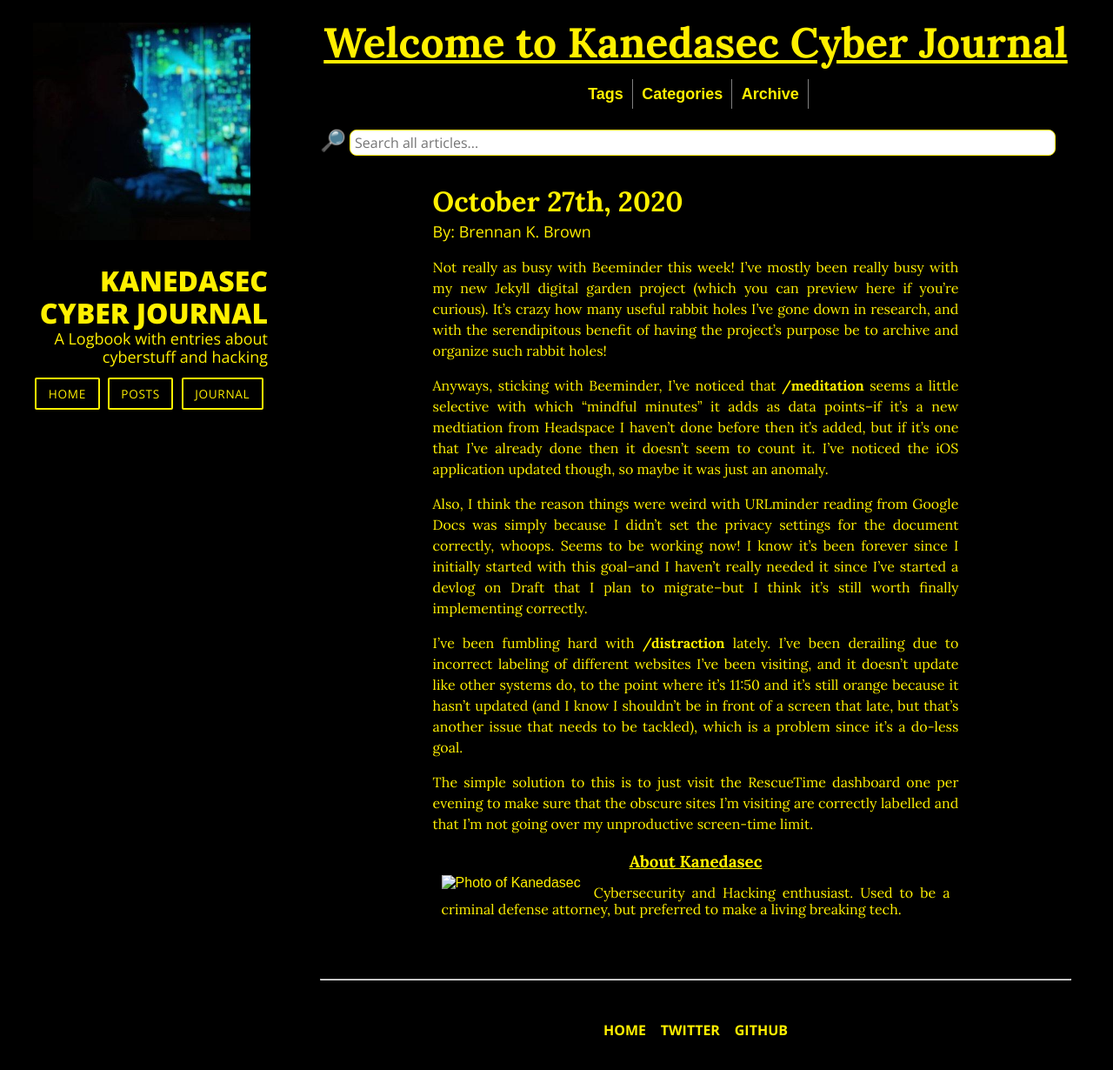
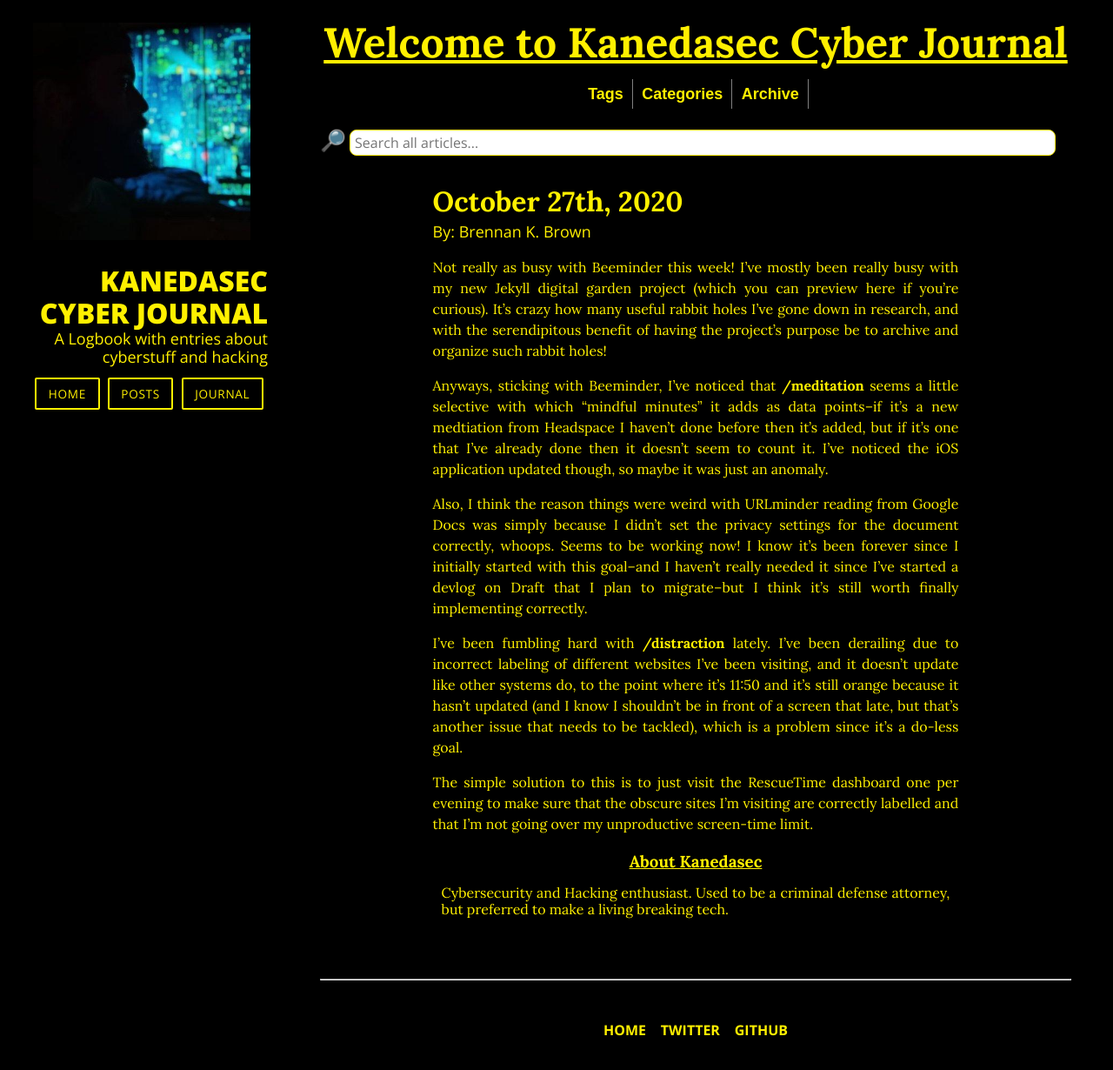
Before and after one commit to kanedasec/kanedasec.github.io, a Jekyll site: the page built from _journals/October-27th-2020.md, in a window 1280 px wide and 1235 px high. Shown: the top 1230 px of the window at 87% size. Built offline with Jekyll 4.4.1, drawn with Linux system fonts in a browser that asks for light colours; nearby versions of some CDN libraries.

Commit message:
Update author.html

```diff
--- a/_includes/author.html
+++ b/_includes/author.html
@@ -1,6 +1,5 @@
 <div id="author">
     <h3>About
         {{site.author}}</h3>
-    <img src="{{ site.author_pic }}" alt="Photo of {{site.author}}"/>
     <p>{{ site.author_bio }}</p>
 </div>
```
